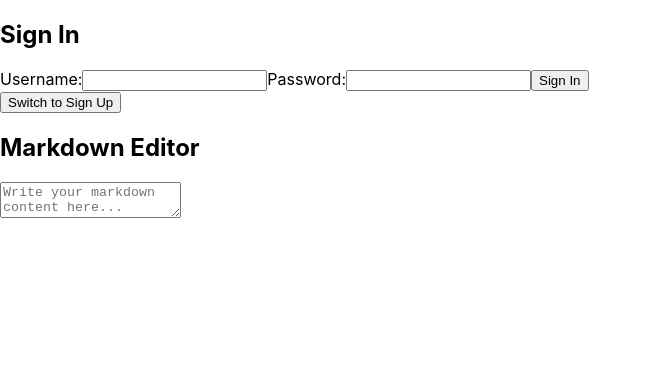
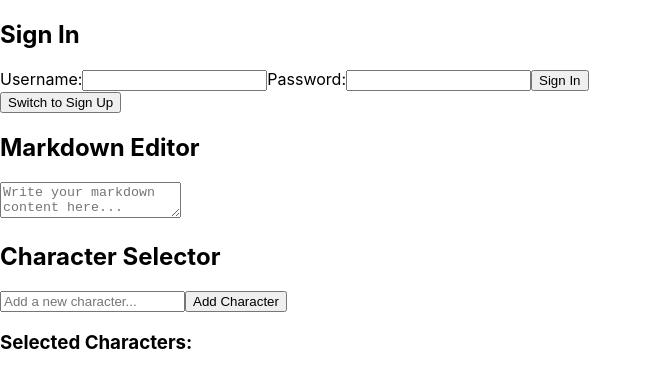
Before and after one commit to LZDXN/HackWashU-2024, a React (Create React App) app in the folder wenquxing/: page / in a window 1280 px wide. Shown: the top 388 px of the page, without its empty margins (0-652 px from the left). Built offline with nearby package versions, Linux system fonts and the light colour scheme.

Commit message:
character selector

```diff
--- a/wenquxing/src/App.css
+++ b/wenquxing/src/App.css
@@ -44,3 +44,8 @@
   align-items: center;
   justify-content: center;
 }
+
+input, button, textarea, select {
+  pointer-events: auto;
+  opacity: 1;
+}
--- a/wenquxing/src/App.js
+++ b/wenquxing/src/App.js
@@ -4,7 +4,7 @@ import "./App.css"; // Ensure to style your components appropriately
 // Additional Component Imports
 import UserAuth from "./components/UserAuth";
 import FileEditor from "./components/FileEditor";
-// import CharacterSelector from "./components/CharacterSelector";
+import CharacterSelector from "./components/CharacterSelector";
 // import ImageGenerator from "./components/ImageGenerator";
 
 function App() {
@@ -52,10 +52,12 @@ function App() {
       {/* Markdown File Editor Component */}
       <FileEditor onMdFileChange={handleMdFileChange} mdFile={mdFile} />
 
-      {/*
-      Character Selector and Manager Component
-      <CharacterSelector onCharacterChange={handleCharacterChange} selectedCharacters={selectedCharacters} />
-      */}
+      {/* Character Selector and Manager Component */}
+      <CharacterSelector
+        onCharacterChange={handleCharacterChange}
+        selectedCharacters={selectedCharacters}
+      />
+
       {/*
       Image Generator and API Interaction Component
       <ImageGenerator onImageGeneration={handleImageGeneration} generatedImage={generatedImage} />
--- /dev/null
+++ b/wenquxing/src/components/CharacterSelector.css
@@ -0,0 +1,25 @@
+.character-selector {
+    padding: 20px;
+    margin: 20px;
+    border: 1px solid #ddd;
+    border-radius: 8px;
+  }
+
+  .character-selector h2,
+  .character-selector h3 {
+    margin-bottom: 10px;
+  }
+
+  .character-selector input,
+  .character-selector button {
+    margin-bottom: 10px;
+    padding: 8px;
+    border-radius: 4px;
+    border: 1px solid #ddd;
+  }
+
+  .character-selector button {
+    cursor: pointer;
+    background-color: #4caf50;
+    color: white;
+  }
--- /dev/null
+++ b/wenquxing/src/components/CharacterSelector.js
@@ -0,0 +1,33 @@
+import React, { useState } from "react";
+
+const CharacterSelector = ({ onCharacterChange, selectedCharacters }) => {
+  const [newCharacter, setNewCharacter] = useState("");
+
+  const handleCharacterAddition = () => {
+    if (newCharacter) {
+      onCharacterChange([...selectedCharacters, newCharacter]);
+      setNewCharacter("");
+    }
+  };
+
+  return (
+    <div className="character-selector">
+      <h2>Character Selector</h2>
+      <input
+        type="text"
+        value={newCharacter}
+        onChange={(e) => setNewCharacter(e.target.value)}
+        placeholder="Add a new character..."
+      />
+      <button onClick={handleCharacterAddition}>Add Character</button>
+      <h3>Selected Characters:</h3>
+      <ul>
+        {selectedCharacters.map((char, idx) => (
+          <li key={idx}>{char}</li>
+        ))}
+      </ul>
+    </div>
+  );
+};
+
+export default CharacterSelector;
```
